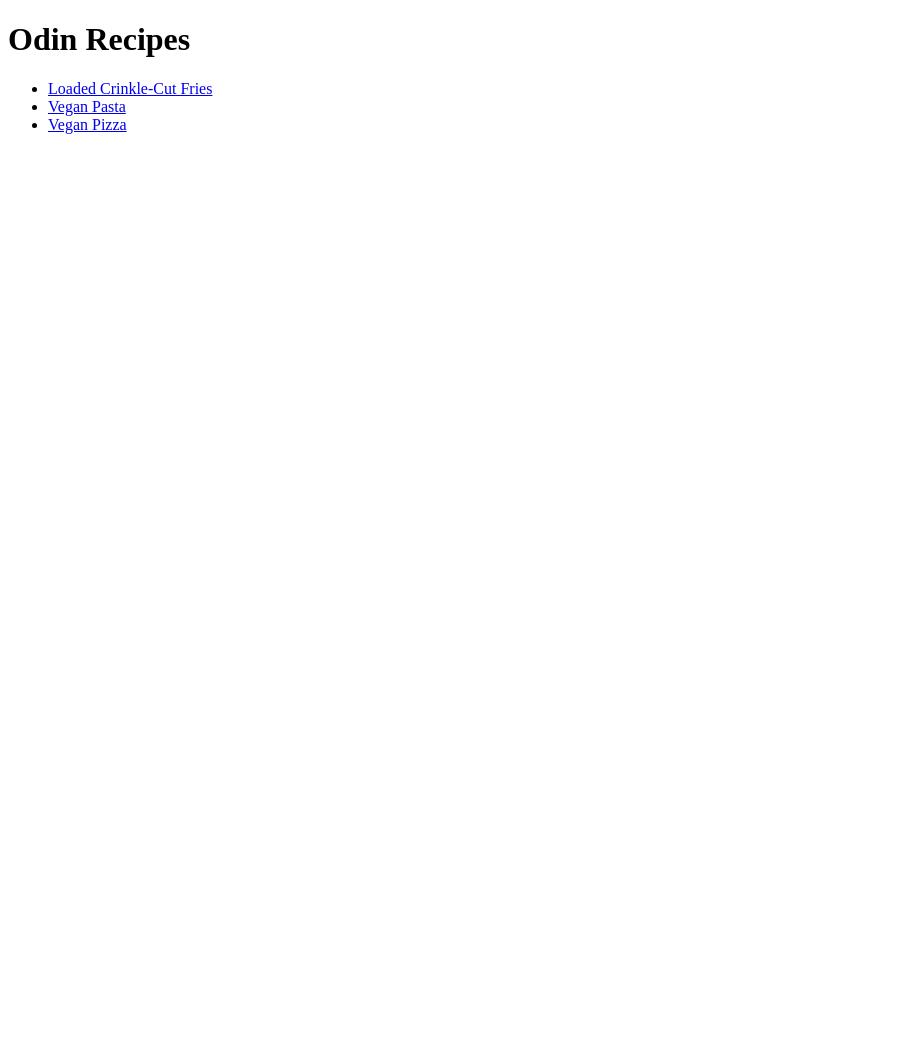
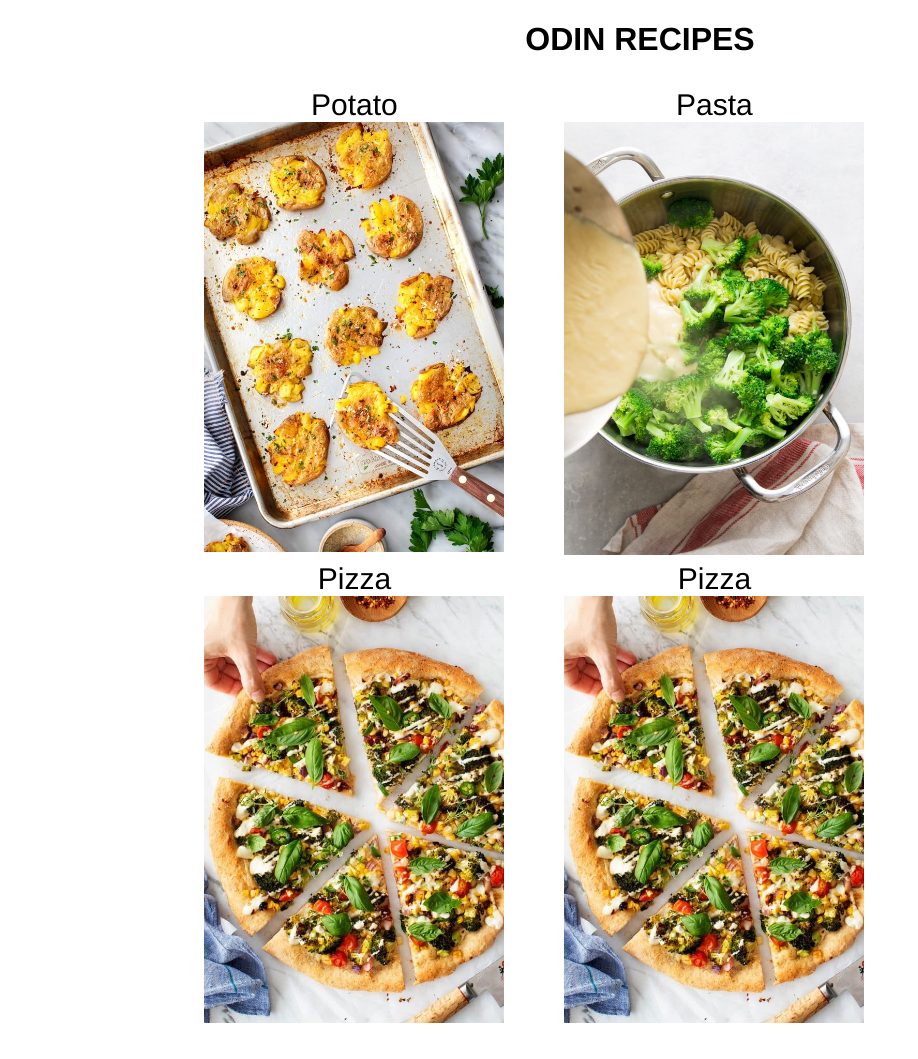
Before and after one commit to acdeguia/odin-recipes, a plain HTML site: page index.html in a window 1280 px wide. Shown: the whole page, without its empty margins (0-918 px from the left). Before the commit the page ends 800 px from the top, so only its background shows below. Drawn offline with Linux system fonts and the light colour scheme.

Commit message:
Updated images and Homepage

```diff
--- a/index.html
+++ b/index.html
@@ -2,15 +2,33 @@
 <html lang="en">
 <head>
     <meta charset="UTF-8">
-    <title>Document</title>
+    <title>Odin lists</title>
+    <link rel="stylesheet" href="styles.css">
 </head>
 <body>
-    <h1>Odin Recipes</h1>
-    <ul>
-        <li><a href="./recipes/potato.html">Loaded Crinkle-Cut Fries</a></li>
-        <li><a href="./recipes/pasta.html">Vegan Pasta</a></li>
-        <li><a href="./recipes/pizza.html">Vegan Pizza</a></li>
-    </ul>
+    <h1 class="title">Odin Recipes</h1>
+        <div class="center">
+            <ul>
+                    <div class="block">
+                        <li class="list"><a href="./recipes/potato.html">Potato</a></li><br>
+                        <a href="./recipes/potato.html"><img  class="image-hp" src="./images/potato.jpg" alt=""></a>
 
+                    </div>
+                    <div class="block">
+                        <li class="list"><a href="./recipes/pasta.html">Pasta</a></li> <br>
+                        <a href="./recipes/potato.html"><img  class="image-hp" src="./images/Pasta.jpg" alt=""></a>
+
+                    </div>
+                    <div class="block">
+                        <li class="list"><a href="./recipes/pizza.html">Pizza</a></li> <br>
+                        <a href="./recipes/potato.html"><img  class="image-hp" src="./images/pizza.jpg" alt=""></a>
+                    </div>
+
+                    <div class="block">
+                        <li class="list"><a href="./recipes/pizza.html">Pizza</a></li> <br>
+                        <a href="./recipes/potato.html"><img  class="image-hp" src="./images/pizza.jpg" alt=""></a>
+                    </div>
+            </ul>
+       </div>
 </body>
 </html>
--- /dev/null
+++ b/styles.css
@@ -0,0 +1,49 @@
+* {
+    font-family: 'Helvetica';
+}
+
+
+/*Home Page*/
+
+.title {
+    text-align: center;
+    text-transform: uppercase;
+}
+
+.list {
+    display: inline-block;
+
+}
+
+ul {
+    text-align: center;
+    font-size: 30px;
+
+}
+
+a {
+    text-decoration: none;
+    color: black;
+    padding: 1em;
+
+}
+
+ul div {
+    display: inline;
+}
+
+.block {
+    align-items: center;
+    float: left;
+}
+.image-hp {
+    width: 10em;
+    height: auto;
+}
+
+.center {
+    margin: auto;
+    width: 80%;
+}
+
+/*Potato*/
```
Also changed, not shown: images/Loaded-Crinkle-Fries.jpg (deleted), images/potato.jpg (added).
